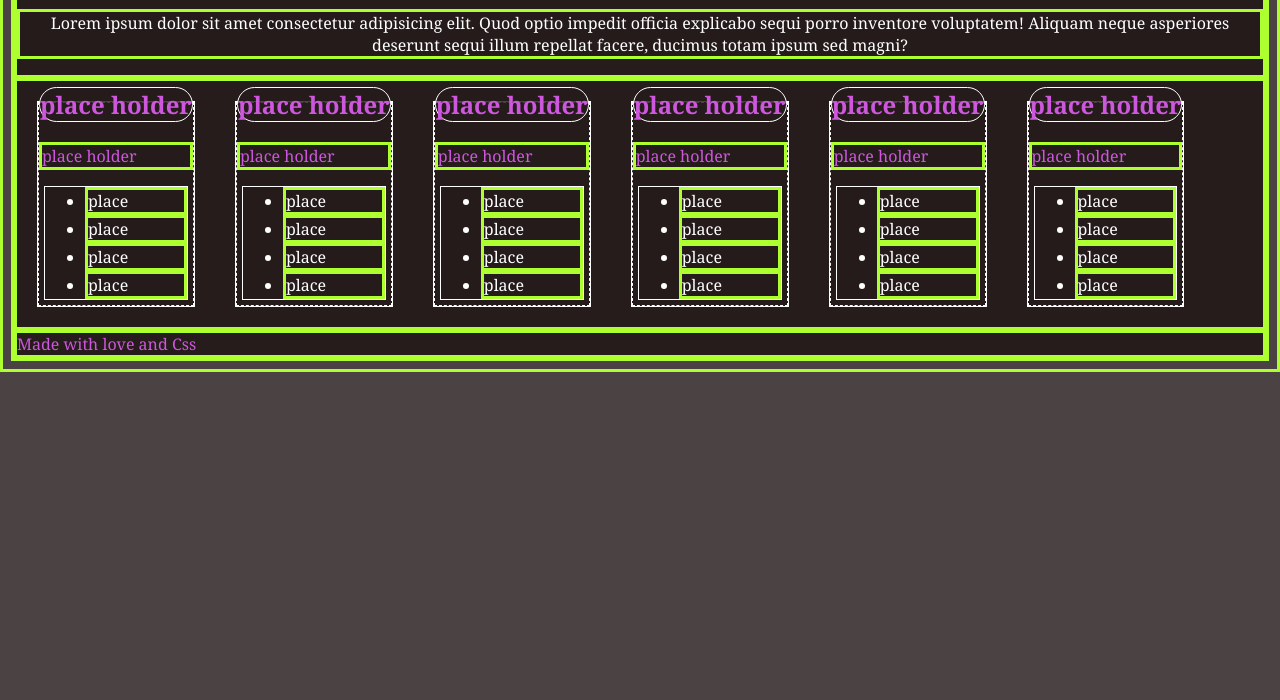
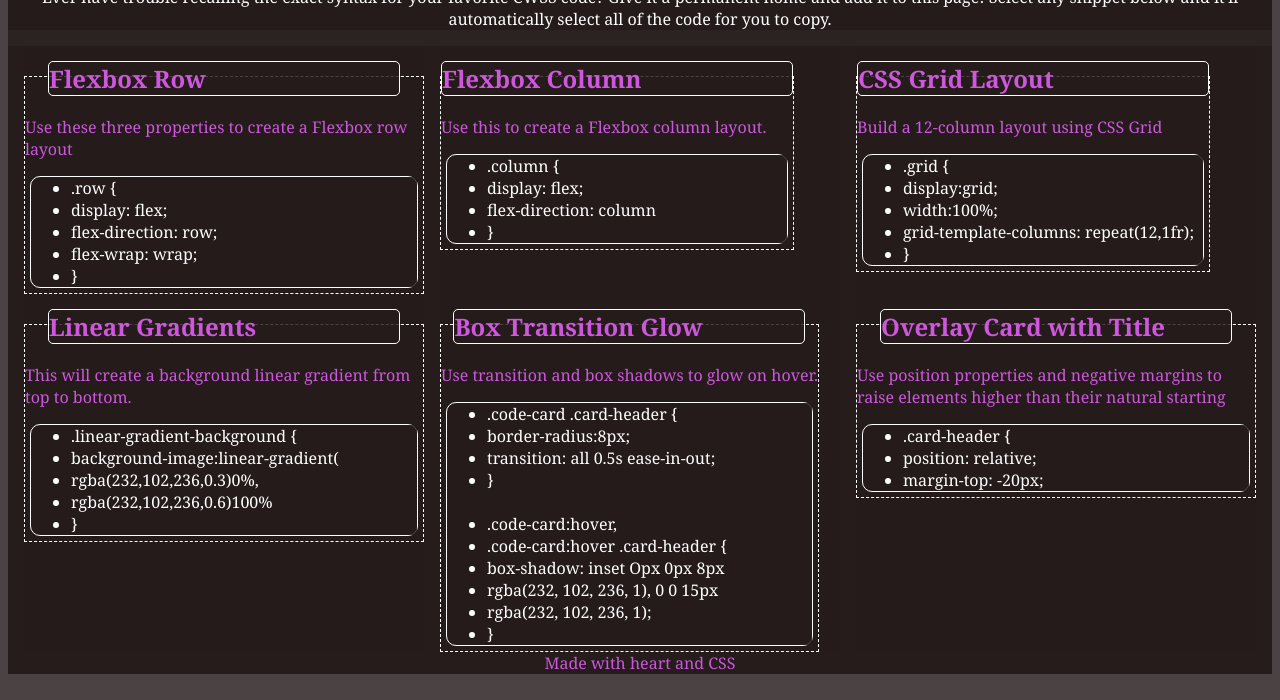
Before and after one commit to CL2731/First-Group, a plain HTML site: page index.html in a window 1280 px wide. Shown: the part 100-800 px from the top of the page. Drawn offline with Linux system fonts and the light colour scheme.

Commit message:
finished base code and populated text

```diff
--- a/assets/css/style.css
+++ b/assets/css/style.css
@@ -1,20 +1,25 @@
+
+
 :root {
     --white-text: white;
-    --border-rad30: 30px;
+    --border-rad: 5px;
 }
 * {
     font-family: Cambria, Cochin, Georgia, Times, 'Times New Roman', serif;
     background-color: rgba(37, 27, 27, 0.822);
     color: rgb(205, 87, 221);
-    border: 3px solid greenyellow;
+    /* border: 3px solid greenyellow; */
 }
-h2, section, ul {
+h2, ul {
     border: 1px solid white
 }
 
 main {
     display: flex;
-    /* flex-direction: column;  */
+    justify-content: center;
+    justify-content: space-evenly;
+    flex-wrap: wrap;
+
 }
 header p, li {
     color: white;
@@ -22,18 +27,16 @@ header p, li {
 
 .display-flex {
     display: flex;
-    flex-direction: column;
-    flex-wrap: wrap;
+    flex: 0 0 400px;
+    align-items: flex-start;
 }
 
 h2 {
-    border-radius: var(--border-rad30);
-    position: relative;
-    display: block;
+    border-radius: var(--border-rad);
     margin-left: auto;
     margin-right: auto;
     margin-top: -16px;
-    max-width: 650px;
+    width: 350px;
 }
 
 .center {
@@ -42,12 +45,63 @@ h2 {
 
 article {
     border: 1px dashed white;
+    margin-top: 30px;
+    align-items: center;
 }
 
-section{
-    max-width: 750px;
-    margin: 20px;
-}
 ul {
     margin: 5px;
+    border-radius: 10px;
 }
+
+@media screen and (max-width: 768px) {
+    main,
+    nav {
+      flex-direction: column;
+    }
+  }
+
+
+*/
+/*
+
+.row {
+    display:flex;
+    flex-direction:row:
+    flex-wrap:wrap;
+}
+
+.column {}
+    display:flex;
+    flex-direction:column
+}
+
+.grid {
+    display:grid;
+    width:100%;
+    grid-template-columns: repeat(12,1fr);
+}
+
+.linear-gradient-background {
+    background-image:linear-gradient(
+        rgba(232,102,236,0.3)0%,
+        rgba(232,102,236,0.6)100%
+    )
+}
+
+.code-card .card-header {
+    border-radius:8px;
+    transition: all 0.5s ease-in-out;
+}
+
+.code-card:hover,
+.code-card:hover .card-header {
+    box-shadow: inset Opx 0px 8px
+        rgba(232, 102, 236, 1), 0 0 15px
+        rgba(232, 102, 236, 1);
+}
+
+.card-header {
+    position: relative;
+    margin-top: -20px;
+}
--- a/index.html
+++ b/index.html
@@ -1,5 +1,6 @@
 <!DOCTYPE html>
 <html lang="en">
+
 <head>
     <meta charset="UTF-8">
     <meta http-equiv="X-UA-Compatible" content="IE=edge">
@@ -10,107 +11,97 @@
 
 <body>
     <header class="center">
-        <h1>Css Snipit Cheatsheet</h1>
-        <p>
-            Lorem ipsum dolor sit amet consectetur adipisicing elit. Quod optio impedit officia explicabo sequi porro inventore voluptatem! Aliquam neque asperiores deserunt sequi illum repellat facere, ducimus totam ipsum sed magni?
-        </p>
-
+        <h1>CSS Snippet Cheatsheet</h1>
+        <p>Ever have trouble recalling the exact syntax for your favorite CWSS code? Give it a permanent home and add it
+            to this page! Select any snippet below and it'll automatically select all of the code for you to copy.</p>
     </header>
 
     <main>
-
-
         <section class="display-flex">
-
             <article>
-                <h2>place holder</h2>
-            <p> place holder</p>
+                <h2>Flexbox Row</h2>
+                <p>Use these three properties to create a Flexbox row layout</p>
                 <ul>
-                <li> place </li>
-                <li> place </li>
-                <li> place </li>
-                <li> place </li>
+                    <li>.row {</li>
+                    <li>  display: flex;</li>
+                    <li>  flex-direction: row;</li>
+                    <li>  flex-wrap: wrap;</li>
+                    <li>}</li>
                 </ul>
             </article>
         </section>
-
         <section class="display-flex">
-
-
             <article>
-              <h2>place holder</h2>
-            <p> place holder</p>
+                <h2>Flexbox Column</h2>
+                <p>Use this to create a Flexbox column layout.</p>
                 <ul>
-                <li> place </li>
-                <li> place </li>
-                <li> place </li>
-                <li> place </li>
+                    <li>.column {</li>
+                    <li>  display: flex;</li>
+                    <li>  flex-direction: column</li>
+                    <li>}</li>
                 </ul>
             </article>
         </section>
-
         <section class="display-flex">
-
-
             <article>
-             <h2>place holder</h2>
-            <p> place holder</p>
+                <h2>CSS Grid Layout</h2>
+                <p>Build a 12-column layout using CSS Grid</p>
                 <ul>
-                <li> place </li>
-                <li> place </li>
-                <li> place </li>
-                <li> place </li>
+                    <li>.grid {</li>
+                    <li>  display:grid;</li>
+                    <li>  width:100%;</li>
+                    <li>  grid-template-columns: repeat(12,1fr);</li>
+                    <li>}</li>
                 </ul>
             </article>
         </section>
-
         <section class="display-flex">
-
-
             <article>
-              <h2>place holder</h2>
-            <p> place holder</p>
+                <h2>Linear Gradients</h2>
+                <p>This will create a background linear gradient from top to bottom.</p>
                 <ul>
-                <li> place </li>
-                <li> place </li>
-                <li> place </li>
-                <li> place </li>
+                    <li>.linear-gradient-background {</li>
+                    <li>  background-image:linear-gradient(</li>
+                    <li>  rgba(232,102,236,0.3)0%,</li>
+                    <li>  rgba(232,102,236,0.6)100%</li>
+                    <li>}</li>
                 </ul>
             </article>
         </section>
-
         <section class="display-flex">
-
-
             <article>
-            <h2>place holder</h2>
-            <p> place holder</p>
+                <h2>Box Transition Glow</h2>
+                <p>Use transition and box shadows to glow on hover.</p>
                 <ul>
-                <li> place </li>
-                <li> place </li>
-                <li> place </li>
-                <li> place </li>
+                    <li>.code-card .card-header {</li>
+                    <li>  border-radius:8px;</li>
+                    <li>  transition: all 0.5s ease-in-out;</li>
+                    <li>}</li>
+                    <br>
+                    <li>.code-card:hover,</li>
+                    <li>.code-card:hover .card-header {</li>
+                    <li>  box-shadow: inset Opx 0px 8px</li>
+                    <li>    rgba(232, 102, 236, 1), 0 0 15px</li>
+                    <li>    rgba(232, 102, 236, 1);</li>
+                    <li>}</li>
                 </ul>
             </article>
         </section>
-
         <section class="display-flex">
-
-
             <article>
-             <h2>place holder</h2>
-            <p> place holder</p>
+                <h2>Overlay Card with Title</h2>
+                <p>Use position properties and negative margins to raise elements higher than their natural starting</p>
                 <ul>
-                <li> place </li>
-                <li> place </li>
-                <li> place </li>
-                <li> place </li>
+                    <li>.card-header {</li>
+                    <li>  position: relative;</li>
+                    <li>  margin-top: -20px;</li>
                 </ul>
             </article>
         </section>
-
     </main>
-    <footer> Made with love and Css </footer>
+    <footer class="center">
+        Made with heart and CSS
+    </footer>
 </body>
 
 </html>
```
Lines whose indentation alone changed are shown as unchanged.
